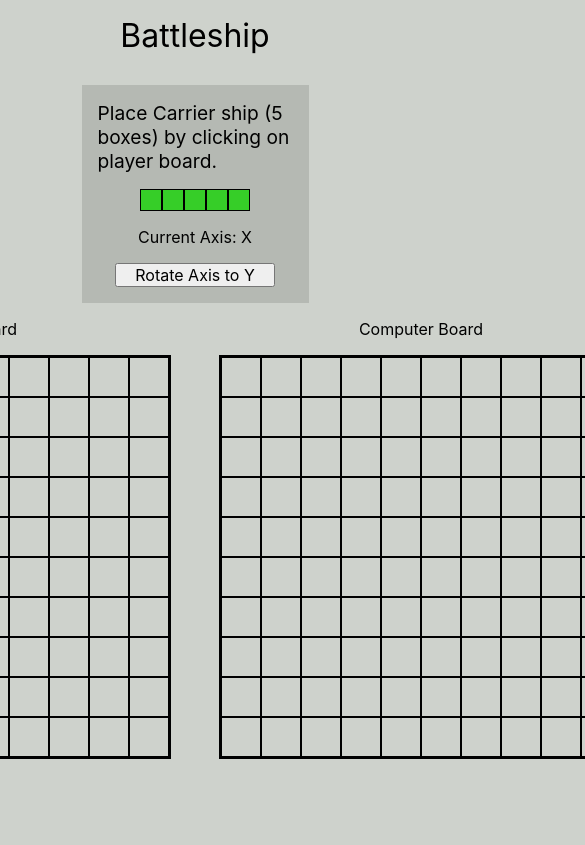
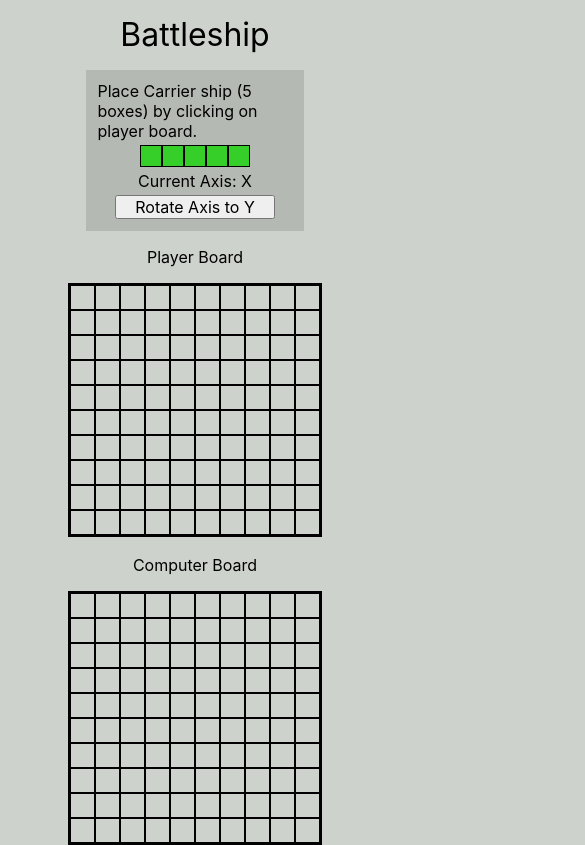
Before and after one commit to ericchi00/Project-Battleship, a website built with webpack: page dist/index.html in a window 390 px wide. Shown: the top 845 px of the page, 585 px wide, since content can reach past the window. Built offline with nearby package versions, Linux system fonts and the light colour scheme.

Commit message:
added some styling for mobile

```diff
--- a/src/style.css
+++ b/src/style.css
@@ -146,3 +146,55 @@ header {
 .color {
   background-color: rgb(54, 206, 40);
 }
+
+@media only screen and (max-width: 600px) {
+  header {
+    padding: .15rem;
+    font-size: 1.5re;
+  }
+
+  .instructions {
+    padding: .7rem;
+    gap: .25rem;
+  }
+
+  body {
+    height: 100vh;
+    width: 100vw;
+    background-color: #ced2cc;
+    display: flex;
+    flex-direction: column;
+    justify-content: center;
+    align-items: center;
+    overflow-y: auto;
+  }
+
+  .placeShip {
+    font-size: medium;
+  }
+
+  .boardWrapper {
+    gap: .15rem;
+  }
+
+  header {
+    position: relative;
+    text-align: center;
+    padding: 1rem;
+    font-size: 2rem;
+  }
+
+  .boardWrapper {
+    display: flex;
+    flex-direction: column;
+  }
+
+  .playerBoard,
+  .computerBoard {
+    border: 2px solid black;
+    height: 250px;
+    width: 250px;
+    display: grid;
+    grid-template-columns: repeat(10, 1fr);
+  }
+}
```
